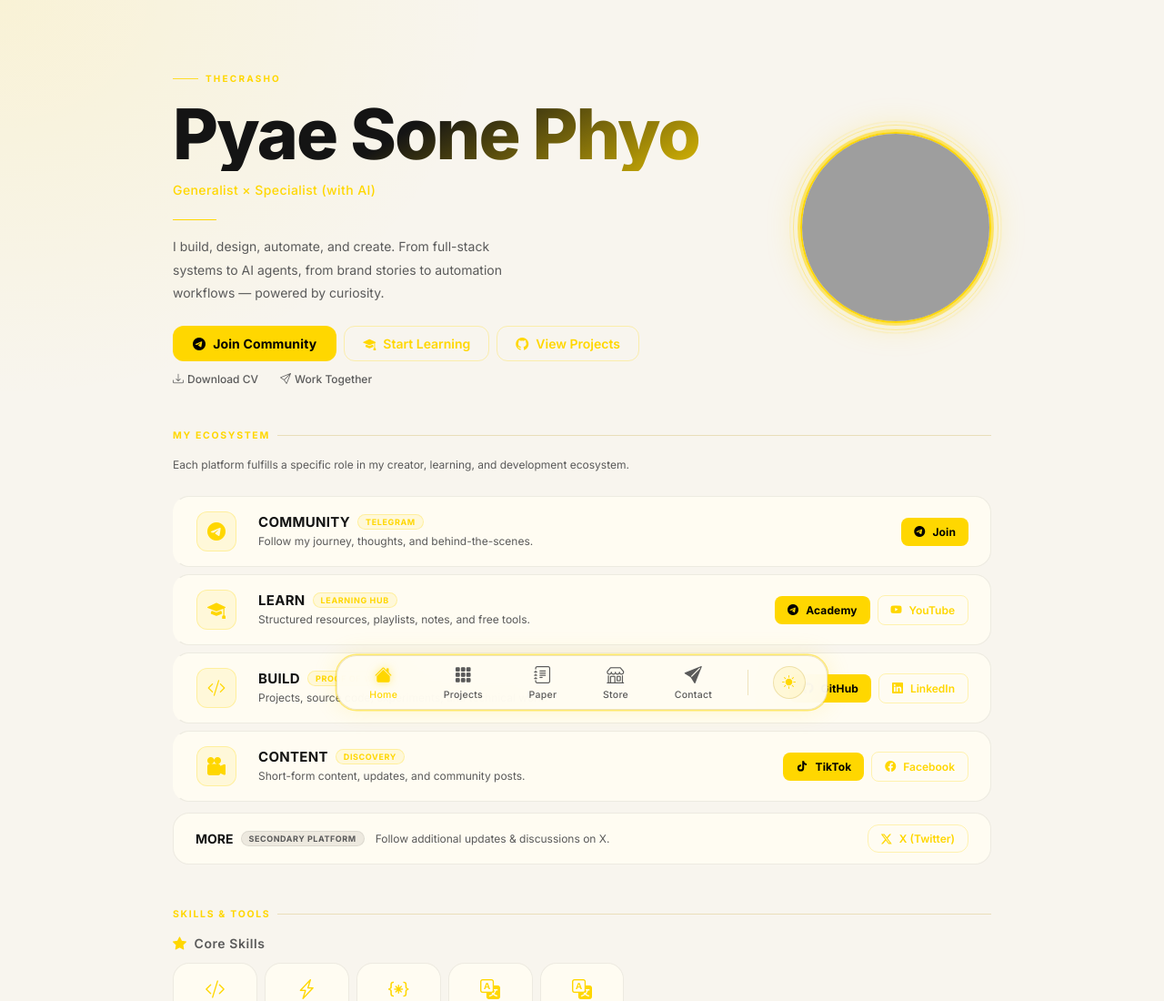
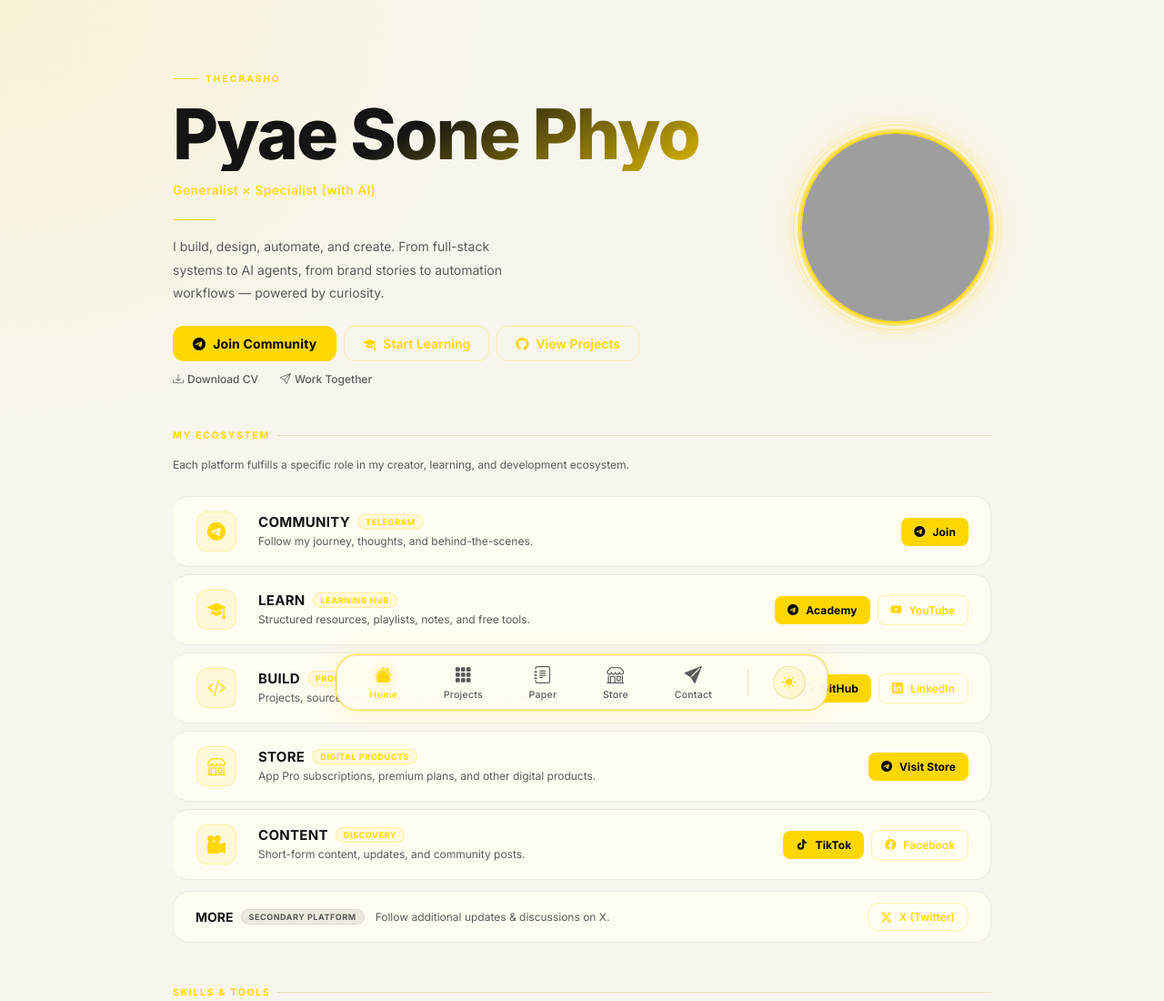
Before and after one commit to ThecrashO/ThecrashO, a website: page index.html in a window 1280 px wide. Shown: the top 1100 px of the page at 91% size. Drawn offline with nearby package versions, Linux system fonts and the light colour scheme; grey boxes are pictures that could not be loaded.

Commit message:
add store

```diff
--- a/index.html
+++ b/index.html
@@ -144,6 +144,24 @@
                         <a href="https://www.linkedin.com/in/pyae-sone-phyo-thecrasho-525820417" target="_blank"
                             rel="noopener noreferrer" class="btn-outline eco-btn">
                             <i class="bi bi-linkedin"></i> LinkedIn
+                        </a>
+                    </div>
+                </div>
+
+                <!-- STORE -->
+                <div class="eco-card">
+                    <div class="eco-icon-wrap"><i class="bi bi-shop"></i></div>
+                    <div class="eco-info">
+                        <div class="eco-header-row">
+                            <span class="eco-title">STORE</span>
+                            <span class="eco-badge">Digital Products</span>
+                        </div>
+                        <span class="eco-desc">App Pro subscriptions, premium plans, and other digital products.</span>
+                    </div>
+                    <div class="eco-actions">
+                        <a href="https://t.me/thecrasho_store" target="_blank" rel="noopener noreferrer"
+                            class="btn-primary eco-btn">
+                            <i class="bi bi-telegram"></i> Visit Store
                         </a>
                     </div>
                 </div>
```
